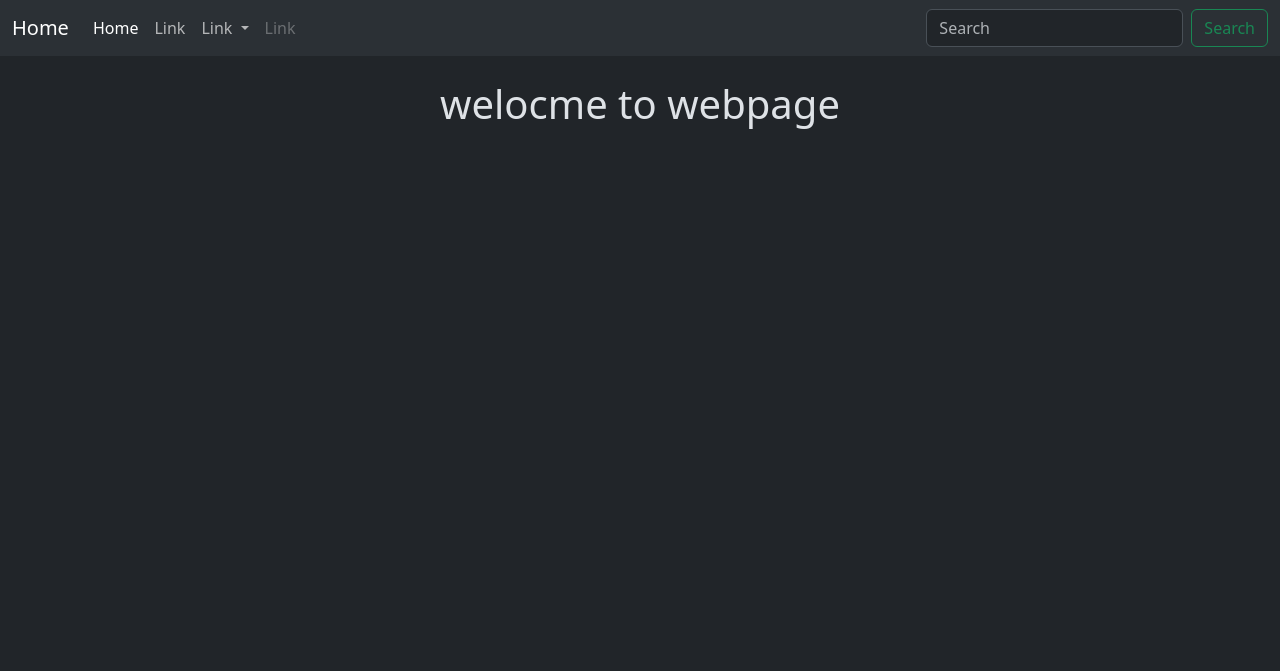
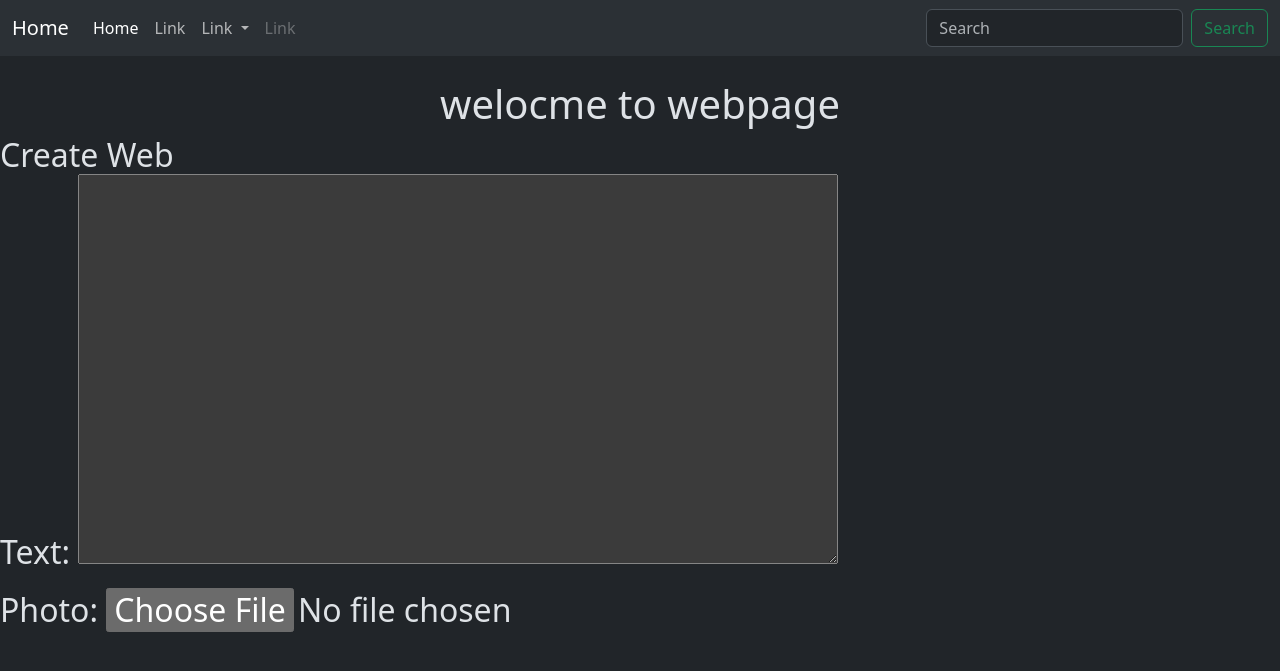
Before and after one commit to siddheshwarkhandare/django_project, a Django app: page /web/create/ in a window 1280 px wide. Shown: the top 671 px of the page. Run offline with Django 5.2, Linux system fonts and the light colour scheme.

Commit message:
form added

```diff
--- a/firstweb/web/Templates/web_form.html
+++ b/firstweb/web/Templates/web_form.html
@@ -1,10 +1,19 @@
-{% extends "base.html" %}
+{% extends 'base.html' %}
 
 {% block title %}
- webpage
-{% endblock title %}
-
+  webpage
+{% endblock %}
 
 {% block content %}
- <h1 class = "text-center mt-4">welocme to webpage</h1>
-{% endblock content %}
+  <h1 class="text-center mt-4">welocme to webpage</h1>
+  <h2>
+    {% if form.instance.pk %}
+      Edit Web
+    {% else %}
+      Create Web
+    {% endif %}
+    <form method='post' enctype="multipart/form-data" class='form'>
+        {{form.as_p}}
+    </form>
+  </h2>
+{% endblock %}
```
